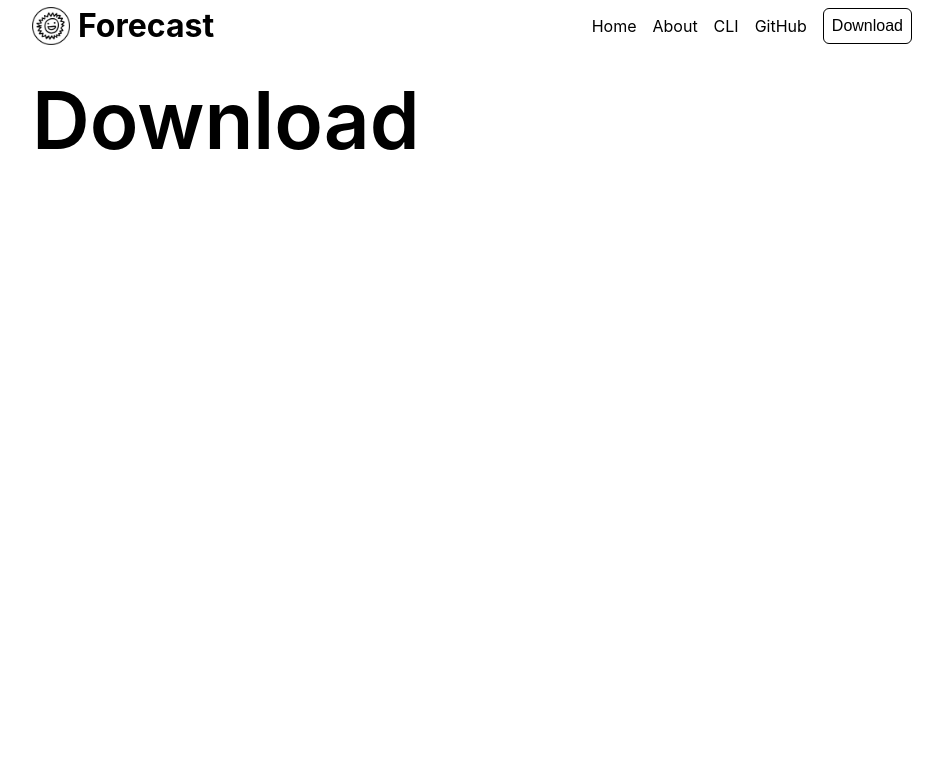
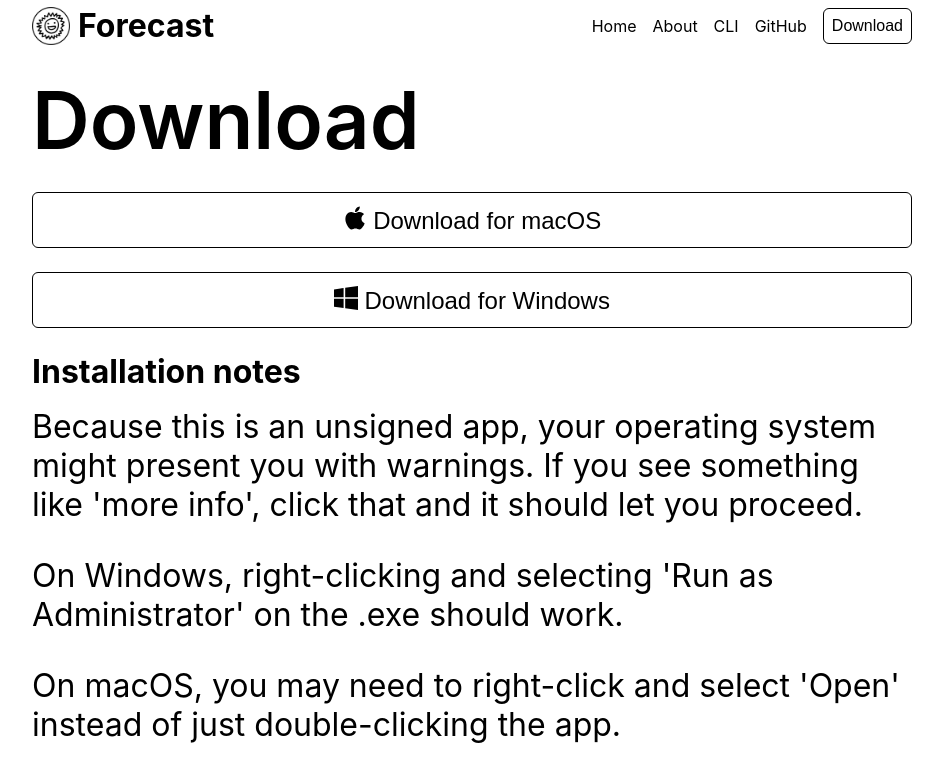
Before and after one commit to macguirerintoul/forecast.macguire.me, a Nuxt app: page /download in a window 1280 px wide. Shown: the top 782 px of the page, without its empty margins (168-1111 px from the left). Built offline with nearby package versions, Linux system fonts and the light colour scheme; what vue-notification would draw is missing.

Commit message:
add download links

```diff
--- a/assets/main.scss
+++ b/assets/main.scss
@@ -31,6 +31,10 @@
   margin-bottom: 2rem;
   font-weight: 600;
 }
+h2 {
+  font-size: 2em;
+  margin-bottom: 1rem;
+}
 h3 {
   font-size: 1em;
   font-weight: 400;
@@ -56,6 +60,7 @@
     position: relative;
     top: 1px;
     width: 24px;
+    margin-right: 0.4rem;
   }
 }
 nav button {
--- a/components/Download.vue
+++ b/components/Download.vue
@@ -31,11 +31,15 @@
     },
     download() {
       if (this.os === 'Windows') {
-        window.open('https://www.w3schools.com')
+        window.open(
+          'https://github.com/mrintoul/Forecast/releases/download/v1.0.0/Forecast.Setup.1.0.0.exe'
+        )
       } else if (this.os === 'macOS') {
-        window.open('https://www.w3schools.com')
+        window.open(
+          'https://github.com/mrintoul/Forecast/releases/download/v1.0.0/Forecast.1.0.0.dmg'
+        )
       } else {
-        window.open('/releases', '_self')
+        window.open('/download', '_self')
       }
     },
   },
--- a/nuxt.config.js
+++ b/nuxt.config.js
@@ -51,7 +51,11 @@
   /*
    ** Nuxt.js modules
    */
-  modules: ['@nuxtjs/eslint-module'],
+  modules: ['@nuxtjs/eslint-module', '@nuxtjs/google-analytics'],
+  googleAnalytics: {
+    id: 'UA-143405741-1',
+    dev: false,
+  },
   /*
    ** Build configuration
    */
--- a/package.json
+++ b/package.json
@@ -12,6 +12,7 @@
     "generate": "nuxt generate"
   },
   "dependencies": {
+    "@nuxtjs/google-analytics": "^2.2.0",
     "moment": "^2.24.0",
     "nuxt": "^2.0.0",
     "vue-notification": "^1.3.16",
--- a/pages/download.vue
+++ b/pages/download.vue
@@ -1,5 +1,43 @@
 <template>
   <section>
     <h1>Download</h1>
+    <a
+      target="_blank"
+      href="https://github.com/mrintoul/Forecast/releases/download/v1.0.0/Forecast.1.0.0.dmg"
+    >
+      <button>
+        <span><img src="macos.svg" alt="macOS icon"/></span>Download for macOS
+      </button>
+    </a>
+    <a
+      target="_blank"
+      href="https://github.com/mrintoul/Forecast/releases/download/v1.0.0/Forecast.Setup.1.0.0.exe"
+    >
+      <button>
+        <span><img src="windows.svg" alt="Windows icon"/></span>Download for
+        Windows
+      </button>
+    </a>
+
+    <h2>Installation notes</h2>
+    <p>
+      Because this is an unsigned app, your operating system might present you
+      with warnings. If you see something like 'more info', click that and it
+      should let you proceed.
+    </p>
+    <p>
+      On Windows, right-clicking and selecting 'Run as Administrator' on the
+      .exe should work.
+    </p>
+    <p>
+      On macOS, you may need to right-click and select 'Open' instead of just
+      double-clicking the app.
+    </p>
   </section>
 </template>
+
+<style lang="scss" scoped>
+button {
+  margin-bottom: 1em;
+}
+</style>
```
Also changed, not shown: 1 other file (tests, documents, lock files or other folders).
